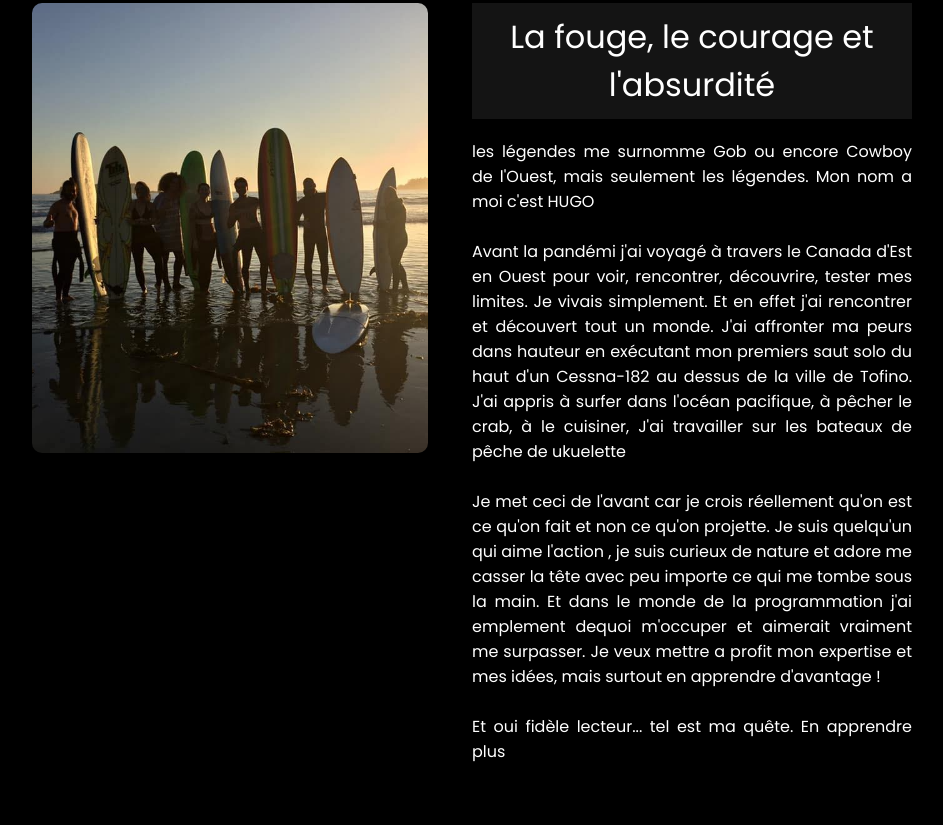
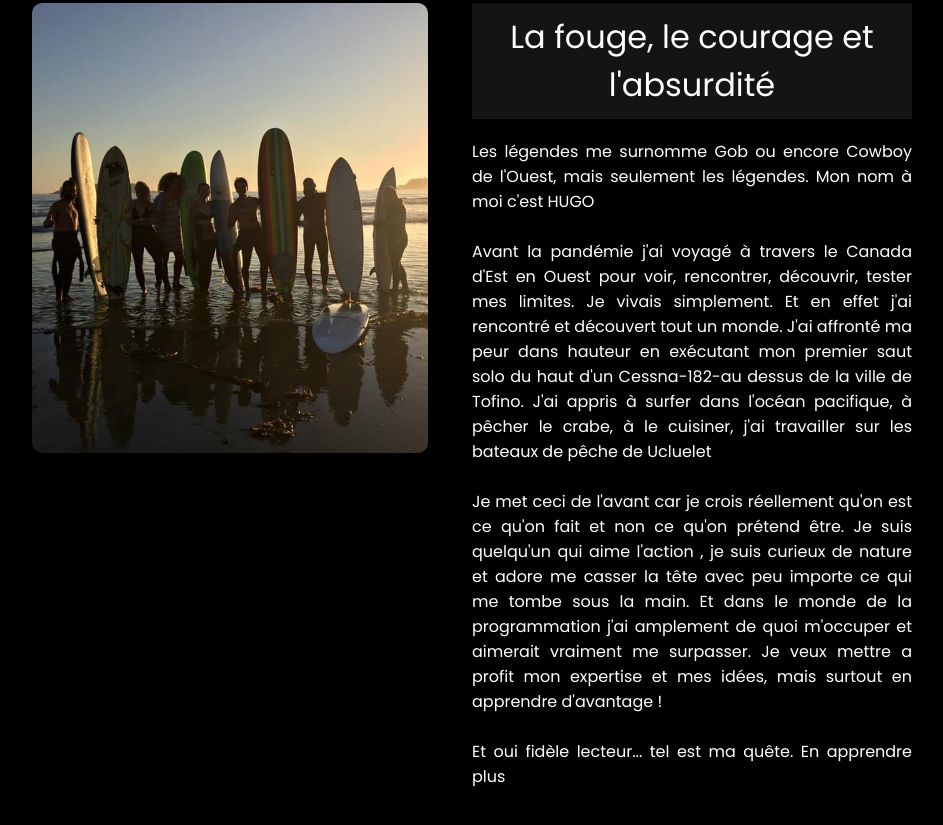
Before and after one commit to HugoBrunelle/HugoBrunelle.github.io, a plain HTML site: page index.html in a window 1280 px wide. Shown: the part 967-1792 px from the top of the page, without its empty margins (168-1111 px from the left). Drawn offline with Linux system fonts and the light colour scheme.

Commit message:
Correct homepage text

```diff
--- a/index.html
+++ b/index.html
@@ -50,18 +50,18 @@
         <div class="column col-right reveal">
           <h2 class="content-title">La fouge, le courage et l'absurdité</h2>
           <p class="paragraph-text">
-              les légendes me surnomme Gob ou encore Cowboy de l'Ouest, mais seulement les légendes. Mon nom a moi c'est HUGO
+              Les légendes me surnomme Gob ou encore Cowboy de l'Ouest, mais seulement les légendes. Mon nom à moi c'est HUGO
               <br />
               <br />
-              Avant la pandémi j'ai voyagé à travers le Canada d'Est en Ouest pour voir, rencontrer, découvrire, tester mes limites.
-              Je vivais simplement. Et en effet j'ai rencontrer et découvert tout un monde. J'ai affronter ma peurs dans hauteur
-              en exécutant mon premiers saut solo du haut d'un Cessna-182 au dessus de la ville de Tofino. J'ai appris à surfer dans l'océan pacifique,
-              à pêcher le crab, à le cuisiner, J'ai travailler sur les bateaux de pêche de ukuelette
+              Avant la pandémie j'ai voyagé à travers le Canada d'Est en Ouest pour voir, rencontrer, découvrir, tester mes limites.
+              Je vivais simplement. Et en effet j'ai rencontré et découvert tout un monde. J'ai affronté ma peur dans hauteur
+              en exécutant mon premier saut solo du haut d'un Cessna-182-au dessus de la ville de Tofino. J'ai appris à surfer dans l'océan pacifique,
+              à pêcher le crabe, à le cuisiner, j'ai travailler sur les bateaux de pêche de Ucluelet
               <br />
               <br />
-              Je met ceci de l'avant car je crois réellement qu'on est ce qu'on fait et non ce qu'on projette. Je suis quelqu'un qui aime l'action
+              Je met ceci de l'avant car je crois réellement qu'on est ce qu'on fait et non ce qu'on prétend être. Je suis quelqu'un qui aime l'action
               , je suis curieux de nature et adore me casser la tête avec peu importe ce qui me tombe sous la main. Et dans le monde de la programmation
-              j'ai emplement dequoi m'occuper et aimerait vraiment me surpasser. Je veux mettre a profit mon expertise et mes idées, mais surtout en apprendre d'avantage !
+              j'ai amplement de quoi m'occuper et aimerait vraiment me surpasser. Je veux mettre a profit mon expertise et mes idées, mais surtout en apprendre d'avantage !
               <br />
               <br />
               Et oui fidèle lecteur... tel est ma quête. En apprendre plus
```
